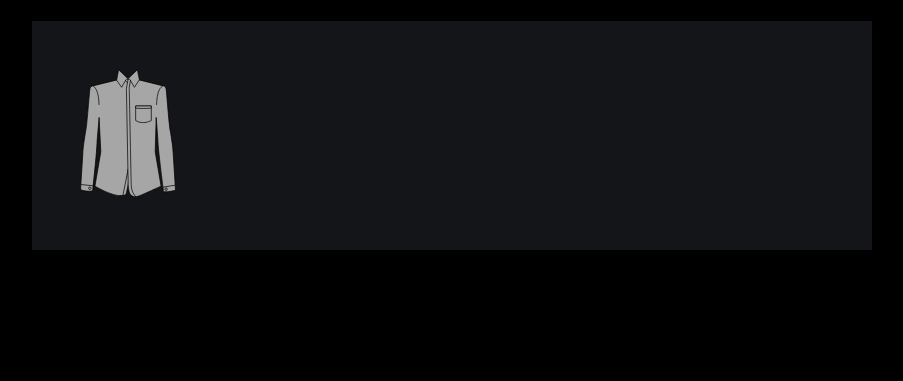
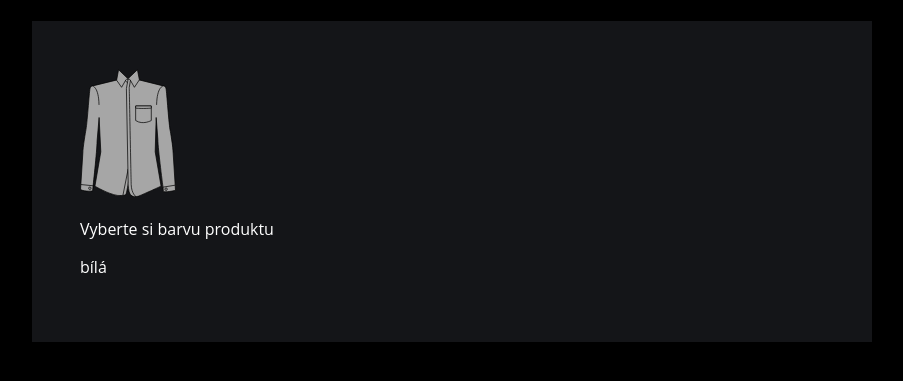
Before and after one commit to daniela-pech/cviceni-panske-obleky, a plain HTML site: page index.html in a window 1280 px wide. Shown: the part 267-648 px from the top of the page, without its empty margins (188-1091 px from the left). Drawn offline with Linux system fonts and the light colour scheme; a web font is replaced by a local one.

Commit message:
Ukázka výběru barev.

```diff
--- a/index.html
+++ b/index.html
@@ -47,7 +47,9 @@
         <path
           d="m 156.49739,103.99789 h 44 v 40.839 c 0,0 -23.61,13.613 -44,0 z"
         />
-        <path d="m 156.49739,103.99789 h 44 v 6.097 c 0,0 -23.61,2.032 -44,0 z" />
+        <path
+          d="m 156.49739,103.99789 h 44 v 6.097 c 0,0 -23.61,2.032 -44,0 z"
+        />
         <path d="m 35.49739,47.99789 c 0,0 17,2 18,53" />
         <path d="m 233.54739,48.01489 c 0,0 -17.004,1.968 -18.1,52.966" />
         <path
@@ -60,7 +62,15 @@
           d="m 245.54623,337.97976 a 3.4333565,3.4333565 0 0 1 -3.43336,3.43336 3.4333565,3.4333565 0 0 1 -3.43336,-3.43336 3.4333565,3.4333565 0 0 1 3.43336,-3.43335 3.4333565,3.4333565 0 0 1 3.43336,3.43335 z"
         />
       </svg>
-      <div class="product__colors"></div>
+      <div class="product__colors">
+        <p>Vyberte si barvu produktu</p>
+        <div class="choose-colors">
+          <div class="color-option">
+            <div class="color-option__box"></div>
+            <p class="color-option__name">bílá</p>
+          </div>
+        </div>
+      </div>
     </div>
   </body>
 </html>
```
